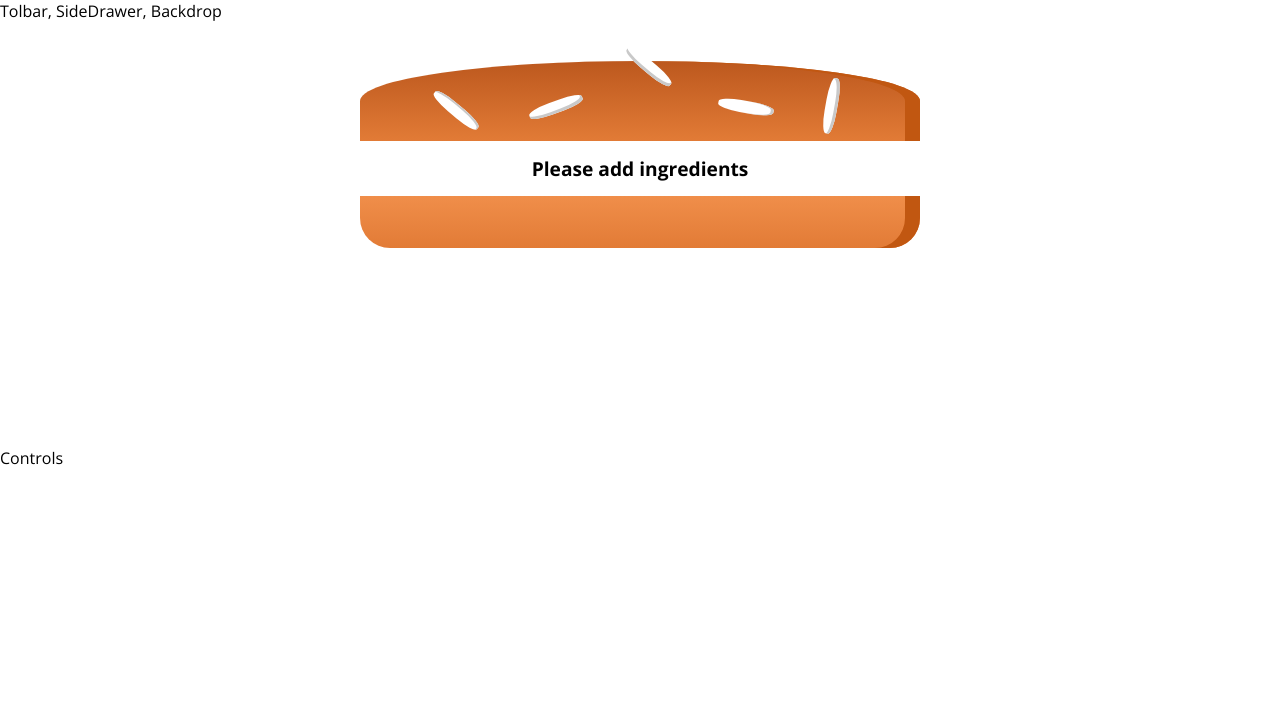
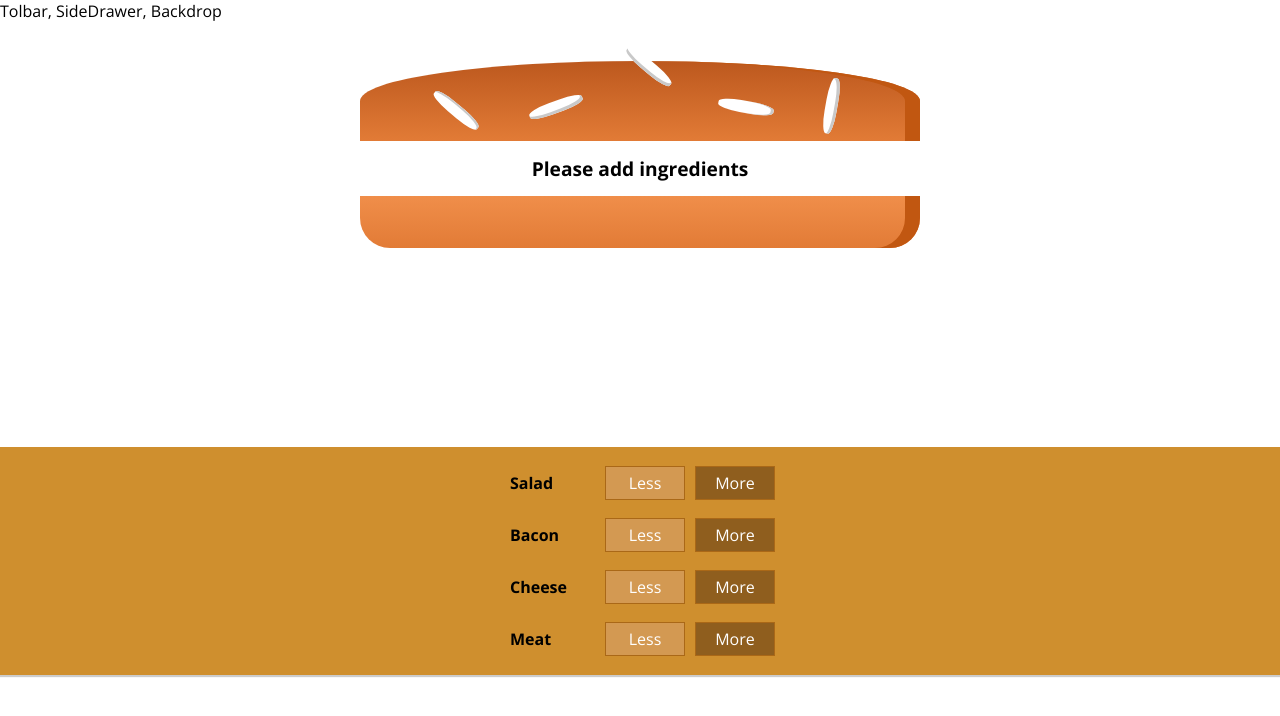
Before and after one commit to dtonal/BurgerBuilder, a React (Create React App) app: page / in a window 1280 px wide. Shown: the top 716 px of the page. Built offline with nearby package versions, Linux system fonts and the light colour scheme.

Commit message:
adding simple controls, without functionality yet

```diff
--- /dev/null
+++ b/src/components/Burger/BuildControls/BuildControl/BuildControl.js
@@ -0,0 +1,15 @@
+import React from 'react';
+import classes from './BuildControl.module.css';
+
+const buildControl = (props) => {
+
+    return(
+    <div className={classes.BuildControl}>
+        <div className={classes.Label}>{props.label}</div>
+        <button className={classes.Less}>Less</button>
+        <button className={classes.More}>More</button>
+    </div>
+    );
+}
+
+export default buildControl;
--- /dev/null
+++ b/src/components/Burger/BuildControls/BuildControl/BuildControl.module.css
@@ -0,0 +1,56 @@
+.BuildControl {
+    display: flex;
+    justify-content: space-between;
+    align-items: center;
+    margin: 5px 0;
+}
+
+.BuildControl button {
+    display: block;
+    font: inherit;
+    padding: 5px;
+    margin: 0 5px;
+    width: 80px;
+    border: 1px solid #AA6817;
+    cursor: pointer;
+    outline: none;
+}
+
+.BuildControl button:disabled {
+    background-color: #AC9980;
+    border: 1px solid #7E7365;
+    color: #ccc;
+    cursor: default;
+}
+
+.BuildControl button:hover:disabled {
+    background-color: #AC9980;
+    color: #ccc;
+    cursor: not-allowed;
+}
+
+.Label {
+    padding: 10px;
+    font-weight: bold;
+    width: 80px;
+}
+
+.BuildControl .Less {
+    background-color: #D39952;
+    color: white;
+}
+
+.BuildControl .More {
+    background-color: #8F5E1E;
+    color: white;
+}
+
+.BuildControl .Less:hover, .BuildControl .Less:active {
+    background-color: #DAA972;
+    color: white;
+}
+
+.BuildControl .More:hover,.BuildControl .More:active {
+    background-color: #99703F;
+    color: white;
+}
--- /dev/null
+++ b/src/components/Burger/BuildControls/BuildControls.js
@@ -0,0 +1,25 @@
+import React from 'react';
+import classes from './BuildControls.module.css';
+import BuildControl from './BuildControl/BuildControl';
+
+const controls = [
+    {label: 'Salad', type: 'salad'},
+    {label: 'Bacon', type: 'bacon'},
+    {label: 'Cheese', type: 'cheese'},
+    {label: 'Meat', type: 'meat'},
+]
+
+const buildControls = (props) => {
+
+    const controlElements = controls.map((key, index)=>{
+       return <BuildControl label={key.label} key={key.label+index}/>
+    });
+
+    return(
+    <div className={classes.Control}>
+        {controlElements}
+    </div>
+    );
+}
+
+export default buildControls;
--- /dev/null
+++ b/src/components/Burger/BuildControls/BuildControls.module.css
@@ -0,0 +1,10 @@
+.Control {
+    width: 100%;
+    background-color: #cf8f2e;
+    display: flex;
+    flex-flow: column;
+    align-items: center;
+    box-shadow: 0 2px 1px #ccc;
+    margin: auto;
+    padding: 10px 0;
+}
--- a/src/containers/BurgerBuilder/BurgerBuilder.js
+++ b/src/containers/BurgerBuilder/BurgerBuilder.js
@@ -1,5 +1,6 @@
 import React, { Component } from 'react';
 import Burger from '../../components/Burger/Burger';
+import BuildControls from '../../components/Burger/BuildControls/BuildControls';
 
 class BurgerBuilder extends Component {
     constructor(props){
@@ -21,7 +22,7 @@
       return (
         <>
             <Burger ingredients = {this.state.ingredients}/>
-            <div>Controls</div>
+            <BuildControls/>
         </>
       );
     }
```
